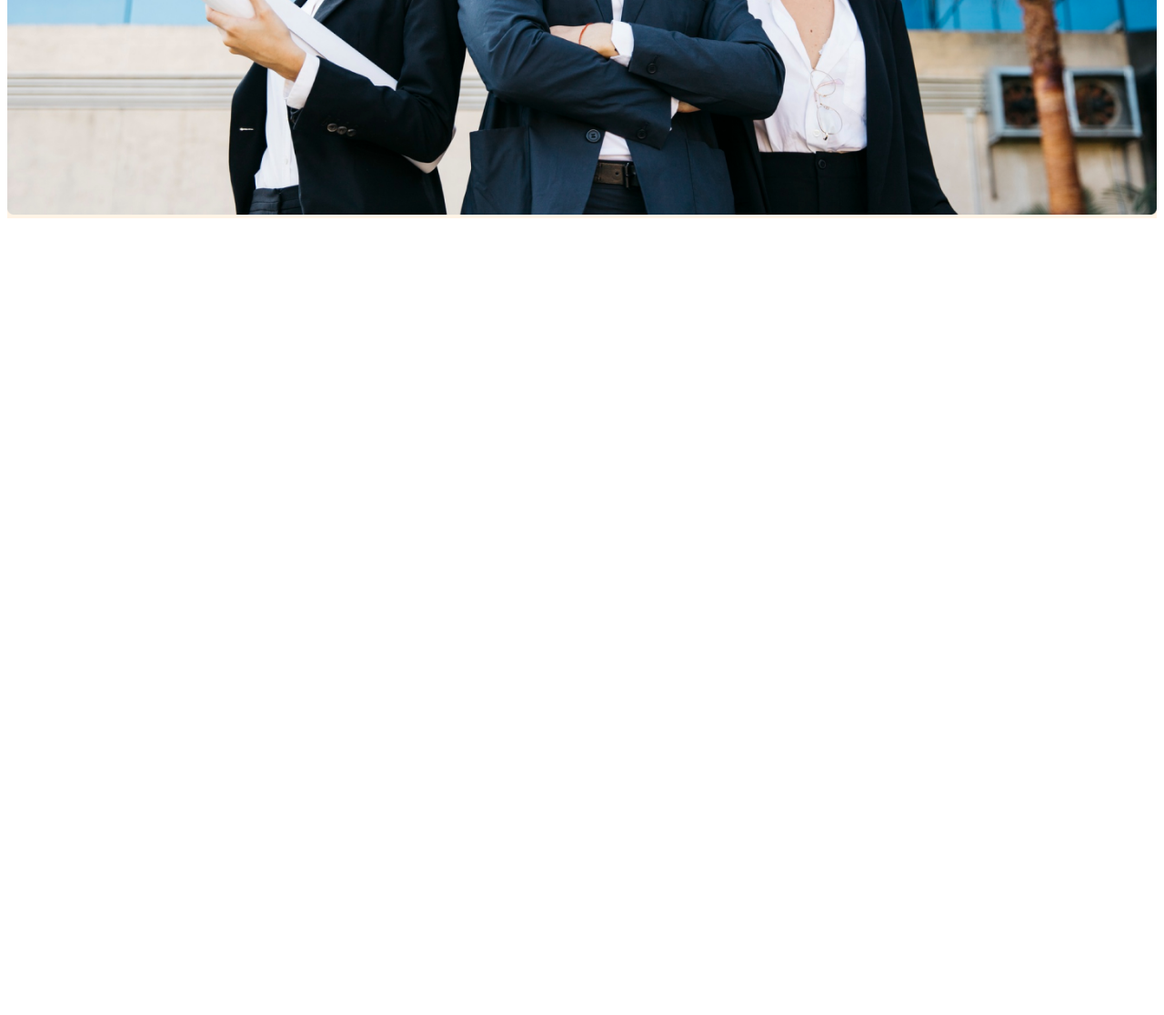
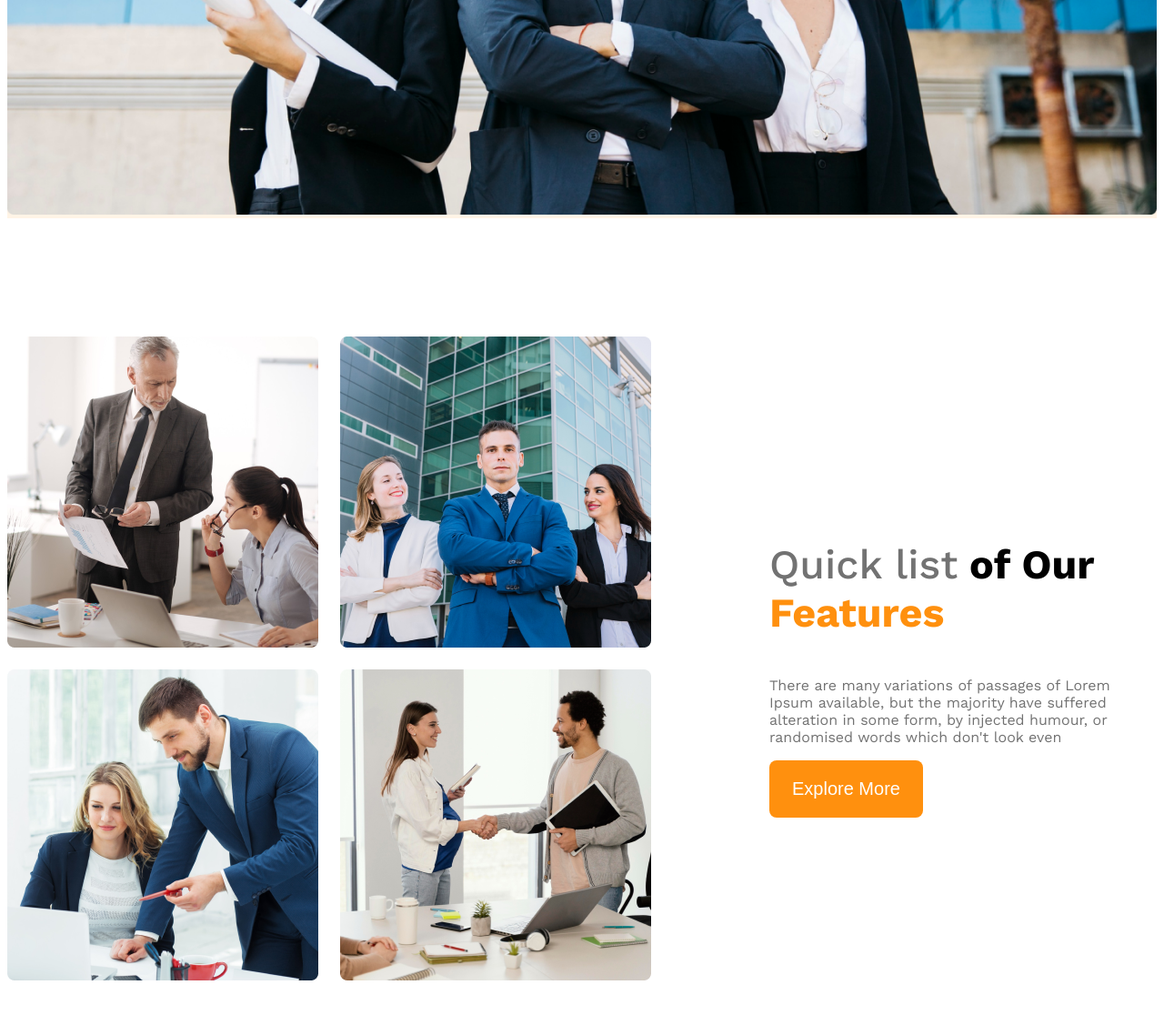
Before and after one commit to Nazmulshuvo123/g3-responsive-website, a plain HTML site: page index.html in a window 1280 px wide. Shown: the part 944-2060 px from the top of the page at 91% size. Before the commit the page ends 1192 px from the top, so only its background shows below. Drawn offline with nearby package versions, Linux system fonts and the light colour scheme.

Commit message:
added our feature section and design

```diff
--- a/index.html
+++ b/index.html
@@ -30,8 +30,35 @@
         </div>
 
     </header>
+
     <main>
+        <!-- teams section start -->
+        <section class="teams display">
+            <div class="team-img-container">
+                <img src="images/team1.png" alt="">
+                <img src="images/team2.png" alt="">
+                <img src="images/team3.png" alt="">
+                <img src="images/team4.png" alt="">
+            </div>
+            <div class="our-features">
+                <h3 class="section-title"><span id="quik-list" class="text-light-gray">Quick list</span> <span>of Our</span> <span class="text-primary">Features</span></h3>
+                <p class="feature-description text-light-gray">
+                    There are many variations of passages of Lorem Ipsum available, but the majority have suffered alteration in some form, by injected humour, or randomised words which don't look even
+                </p>
+                <button class="btn-primary">Explore More</button>
+            </div>
 
+        </section>
+
+        <!-- feature will enjoy -->
+         <section>
+
+         </section>
+
+         <!-- some facts -->
+          <section class="some-facts">
+
+          </section>
     </main>
     <footer>
 
--- a/style/architect.css
+++ b/style/architect.css
@@ -13,10 +13,14 @@
 }
 
 /* bg-primary */
-    .bg-color{
-       background-color:rgba(255, 144, 14, 0.1);
-    }
+.bg-color{
+    background-color:rgba(255, 144, 14, 0.1);
+}
 
+/* text- primary */
+.text-primary{
+    color: #FF900E;
+}
 /*primary-button*/
 .btn-primary{
     background-color: rgba(255, 144, 14, 1);
@@ -26,6 +30,19 @@
     font-weight: 400;
     border: none;
     border-radius: 8px;
+}
+
+.main{
+    max-width: 1440px;
+    margin: 0 auto;
+
+}
+main > section{
+    margin-top: 130px;
+}
+.section-title{
+    font-size: 2.8rem;
+    font-weight: 700;
 }
 
 /* dark 02 */
@@ -90,9 +107,44 @@
 
 }
 
+/* team and feature item style */
+.teams{
+    align-items: center;
+}
+.team-img-container{
+    display: grid;
+    grid-template-columns: repeat(2, 1fr);
+    gap: 24px;
+}
+.our-features{
+    margin-left: 130px;
+    max-width: 530px;
+}
+
+#quik-list{
+    font-weight: 500;
+}
 /* Responsive media query section */
 @media screen and (max-width:576px) {
-   .navbar, .nav-links{
+   .navbar,
+   .nav-links,
+   .teams{
     flex-direction: column;
    }
+   .team-img-container{
+    grid-template-columns: repeat(1, 1fr);
+   }
+   .our-features{
+    margin-left: 30px;
+   }
 }
+
+/* medium size device */
+@media screen and (min-width: 576px) and (max-width: 992px) {
+    .teams{
+        flex-direction: column;
+    }
+    .our-features{
+        margin-left: 30px;
+       }
+}
```
